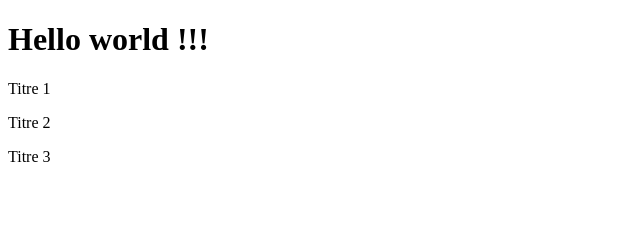
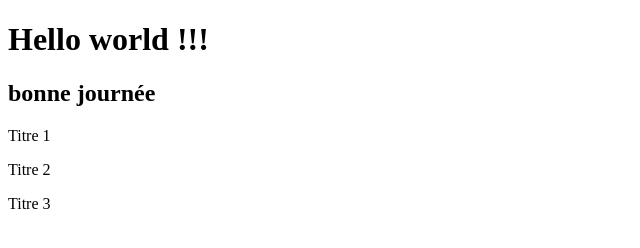
Before and after one commit to stephbak/exerciceNano, a plain HTML site: page index.html in a window 1280 px wide. Shown: the whole page, without its empty margins (0-640 px from the left). Drawn offline with Linux system fonts and the light colour scheme.

Commit message:
ajout balise h2

```diff
--- a/index.html
+++ b/index.html
@@ -5,6 +5,7 @@
 </head>
 <body>
 <h1>Hello world !!!</h1>
+<h2>bonne journée</h2>
 <p>Titre 1</p>
 <p>Titre 2</p>
 <p>Titre 3</p>
```
